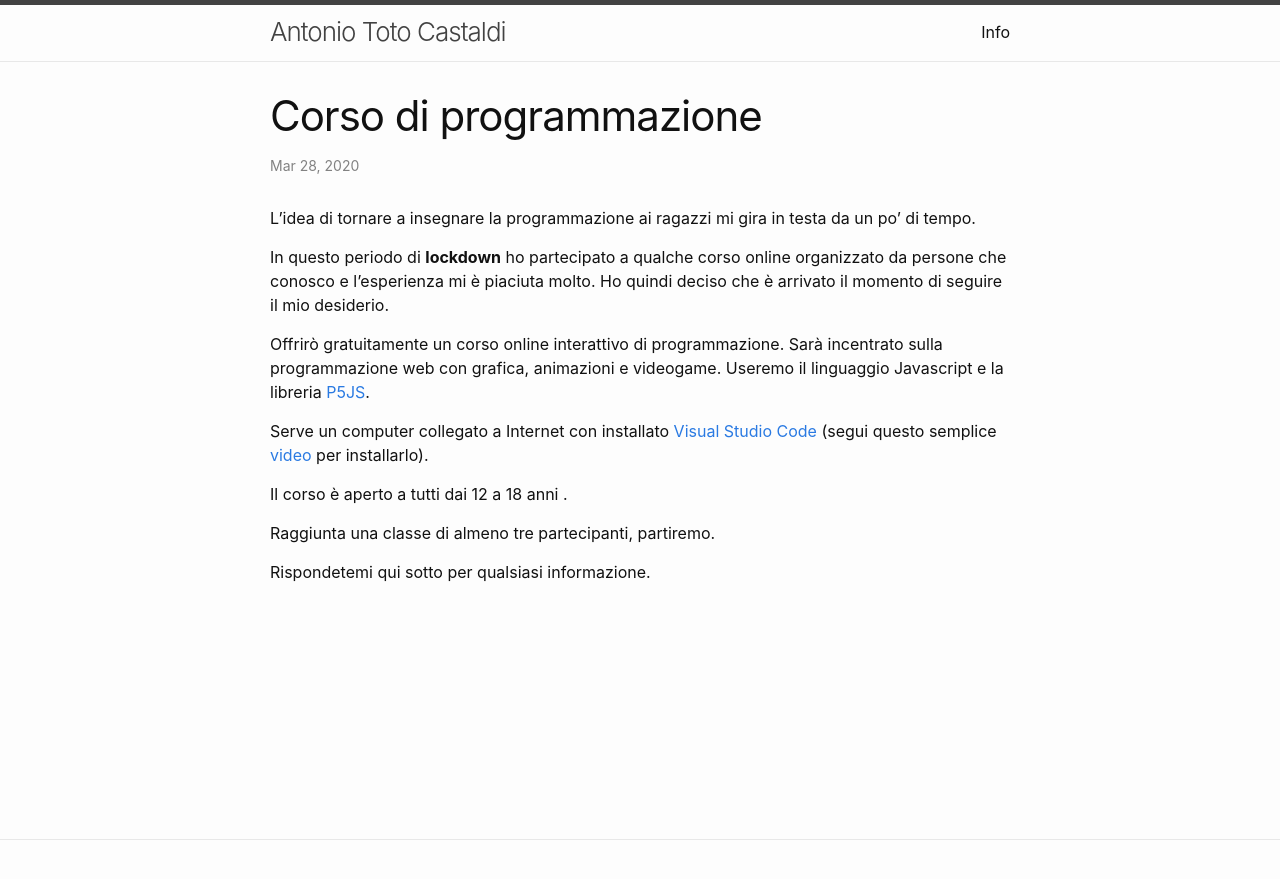
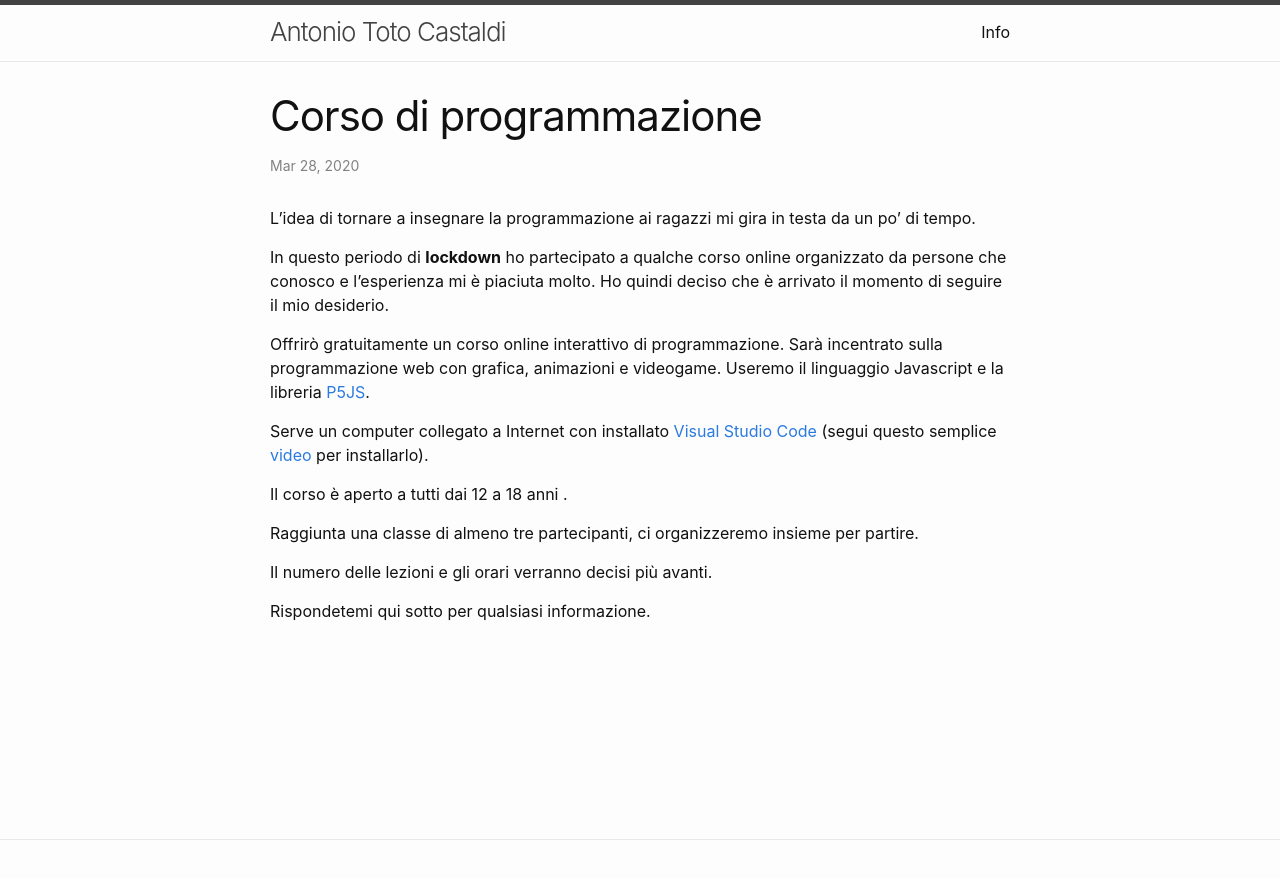
Before and after one commit to toto-castaldi/toto-castaldi.github.io, a Jekyll site: the page built from _posts/2020-03-28-riparte-corso-di-programmazione.markdown, in a window 1280 px wide. Shown: the top 879 px of the page. Built offline with Jekyll 4.4.1, drawn with Linux system fonts in a browser that asks for light colours; a script that is not in the unit is left out.

Commit message:
organizzazione

```diff
--- a/_posts/2020-03-28-riparte-corso-di-programmazione.markdown
+++ b/_posts/2020-03-28-riparte-corso-di-programmazione.markdown
@@ -14,6 +14,8 @@ Serve un computer collegato a Internet con installato [Visual Studio Code](https
 
 Il corso è aperto a tutti dai 12 a 18 anni .
 
-Raggiunta una classe di almeno tre partecipanti, partiremo.
+Raggiunta una classe di almeno tre partecipanti, ci organizzeremo insieme per partire.
+
+Il numero delle lezioni e gli orari verranno decisi più avanti.
 
 Rispondetemi qui sotto per qualsiasi informazione.
```
